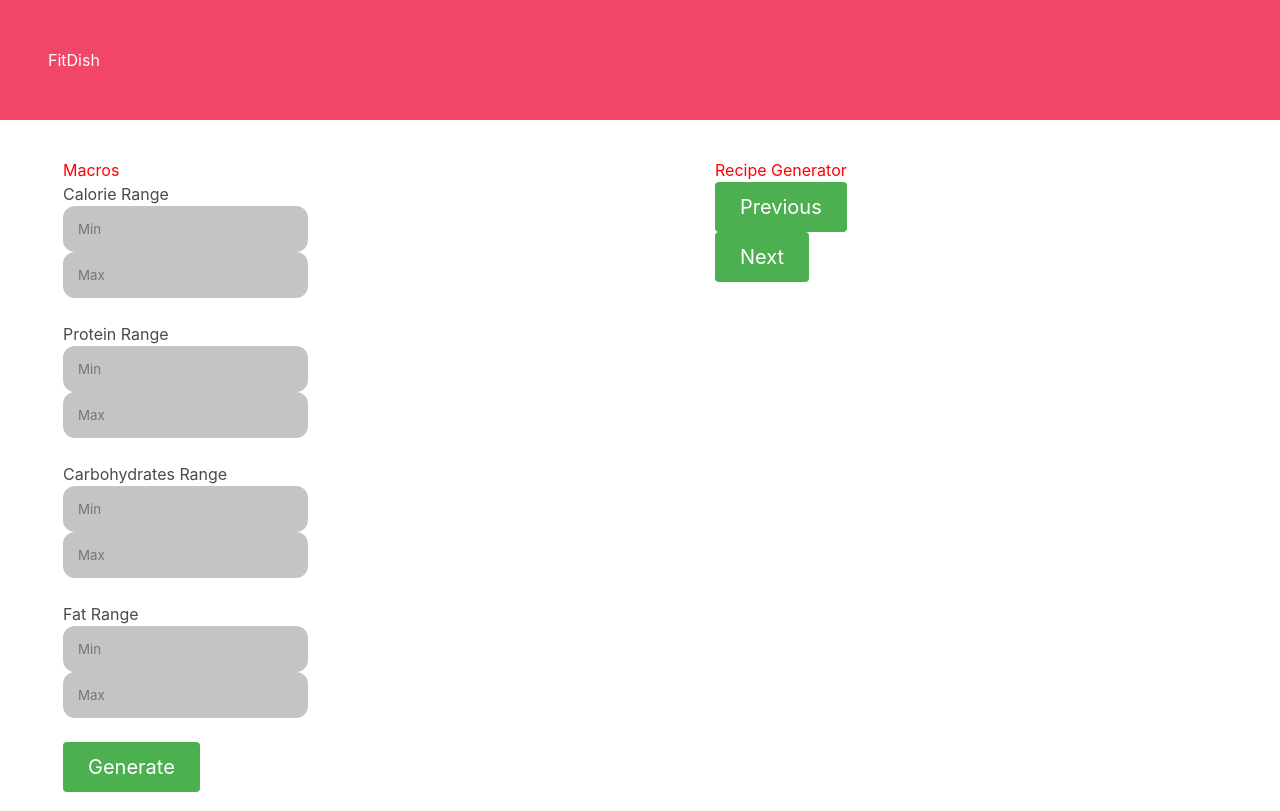
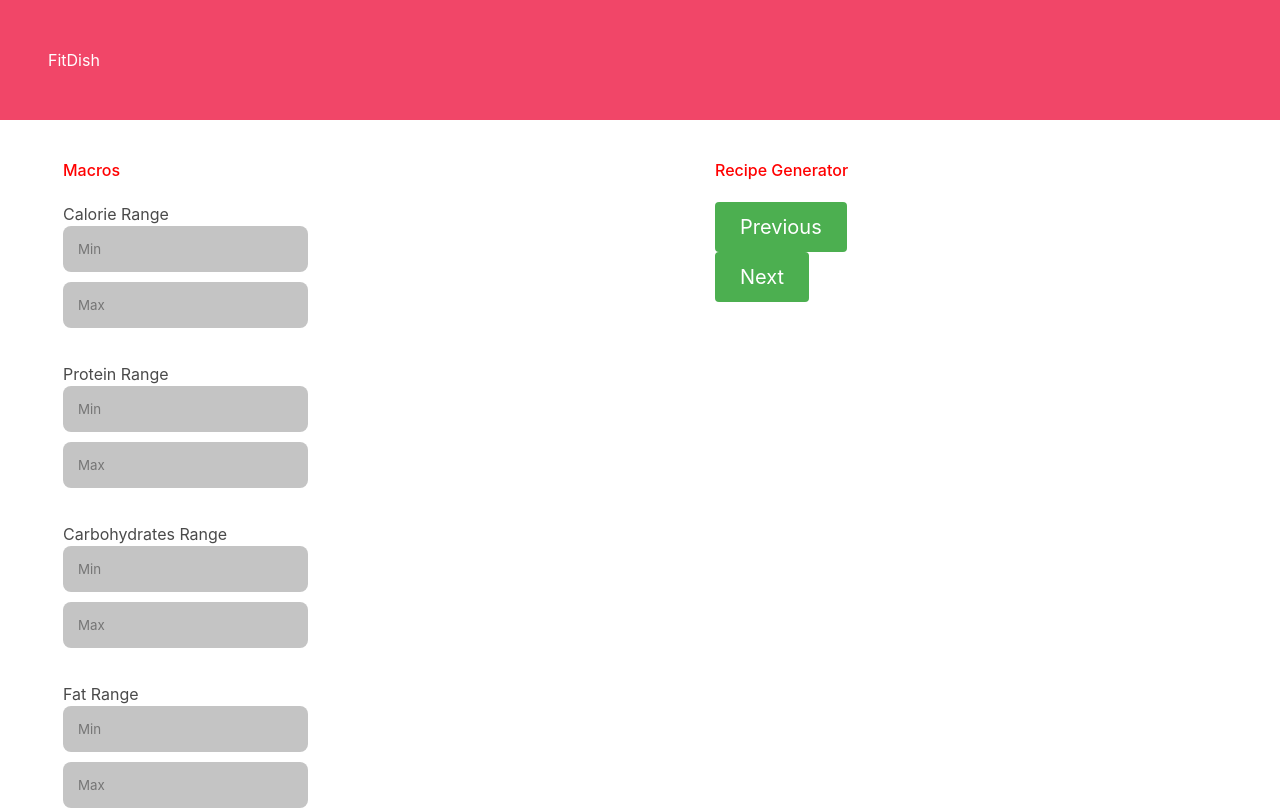
Before and after one commit to CameronFloppy/fit-dish, a plain HTML site: page index.html in a window 1280 px wide. Shown: the top 811 px of the page. Drawn offline with nearby package versions, Linux system fonts and the light colour scheme.

Commit message:
form style

```diff
--- a/assets/css/style.css
+++ b/assets/css/style.css
@@ -19,12 +19,15 @@ header{
     padding: 15px;
     height: calc(100% - 50px);
     background: rgb(196, 196, 196);
-    border-radius: 12px;
-    border: 2px solid var(--grey);
+    border-radius: 8px;
+    border: 20px solid var(--grey);
     display: grid;
     grid-auto-flow: calc();
-  }
-  .button {
+    margin-block-end: 10px ;
+
+
+}
+.button {
     background-color: #4CAF50; /* Green */
     border: none;
     color: white;
@@ -35,44 +38,8 @@ header{
     font-size: 20px;
 
 
-  }
+}
 
-/* .generate-recipe{
-
-
-        color: rgb(255, 255, 255); font-size: 20px;
-        line-height: 20px;
-        padding: 20px;
-        border-radius: 36px;
-        font-family: Georgia, serif;
-        font-weight: normal;
-        text-decoration: none;
-        font-style: normal;
-        font-variant: normal;
-        text-transform: none;
-        background-image: linear-gradient(to right, rgb(23, 164, 19) 0%, rgb(11, 117, 31) 100%);
-        box-shadow: rgba(136, 218, 255, 0.68) 0px 2px 15px 0px;
-        border: 2px solid rgb(28, 110, 164);
-        display: inline-block;
-
-        background: #17A413;
-
-        background: #0B751F;
-
-    -moz-transform: translate(200px, 1px);
-    -webkit-transform: translate(200px, 1px);
-    -o-transform: translate(200px, 1px);
-    -ms-transform: translate(200px, 1px);
-    transform: translate(400rpx, 1px);
-} */
-
-/* .macros {
-    -moz-transform: translate(200px, 1px);
-    -webkit-transform: translate(200px, 1px);
-    -o-transform: translate(200px, 1px);
-    -ms-transform: translate(200px, 1px);
-    transform: translate(10px, 1px);
-} */
 
 .container{
     size: 100px;
@@ -125,6 +92,8 @@ header{
 
 h3{
     color: red;
+    margin-bottom: 20px;
+    font-weight: 500;
 
 }
 
@@ -134,6 +103,13 @@ h3{
 
 .generate-div{
     padding: 50px 0px 150px 75px;
+    display: column; column-gap: 10px;
+
+
+
+
+
+
 }
 
 #dialog{
```
